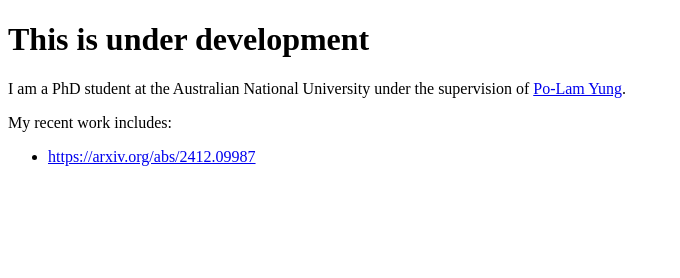
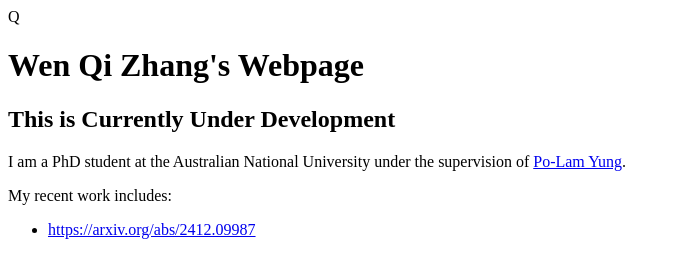
Before and after one commit to Wen-Zha/Wen-Zha, a plain HTML site: page index.html in a window 1280 px wide. Shown: the whole page, without its empty margins (0-680 px from the left). Drawn offline with Linux system fonts and the light colour scheme.

Commit message:
Update index.html

```diff
--- a/index.html
+++ b/index.html
@@ -1,11 +1,12 @@
-<!DOCTYPE html>
+Q<!DOCTYPE html>
 <html lang="en">
 <head>
   <meta charset="UTF-8">
-  <title>Wen Qi Zhang's Homepage</title>
+  <title>Wen Qi Zhang's Webpage</title>
 </head>
 <body>
-  <h1>This is under development</h1>
+  <h1>Wen Qi Zhang's Webpage</h1>
+  <h2>This is Currently Under Development</h2>
 
   <p>
     I am a PhD student at the Australian National University under the supervision of
```
